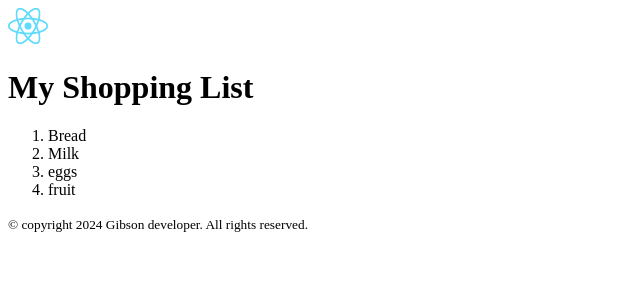
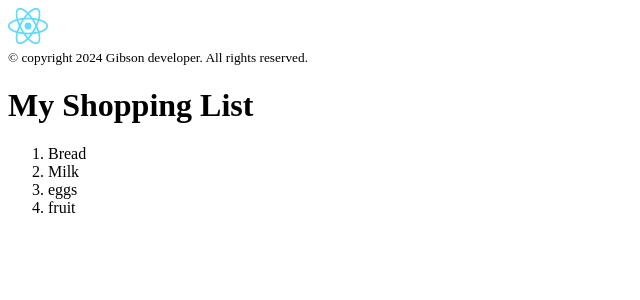
Before and after one commit to Gibson779/FirstReactCode, a React (Vite) app in the folder vite-project/: page / in a window 1280 px wide. Shown: the top 300 px of the page, without its empty margins (0-640 px from the left). Built offline with nearby package versions, Linux system fonts and the light colour scheme.

Commit message:
Update main.jsx

```diff
--- a/vite-project/src/main.jsx
+++ b/vite-project/src/main.jsx
@@ -10,11 +10,19 @@ function Header(){
   )
 }
 
-function Page(){
+function Footer () {
+return(
+  <footer>
+        <small>
+           © copyright 2024 Gibson developer. All rights reserved.
+        </small>
+      </footer>
+  )
+}
+
+function Main (){
   return(
-    <>
-    <Header/>
-      <main>
+<main>
       <h1>My Shopping List </h1>
     <ol>
           <li> Bread </li>
@@ -23,16 +31,20 @@ function Page(){
           <li> fruit  </li>
        </ol>
     </main>
-    <footer>
-        <small>
-           © copyright 2024 Gibson developer. All rights reserved.
-        </small>
-      </footer>
+  )
+}
+
+function Page(){
+  return(
+    <>
+    <Header/>
+    <Footer/>
+    <Main/>
     </>
+  )
+    }
 
 
-  )
-}
 root.render(
   < Page />
 )
```
